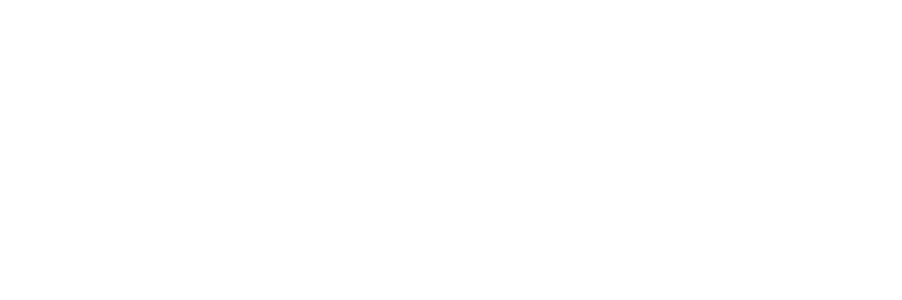
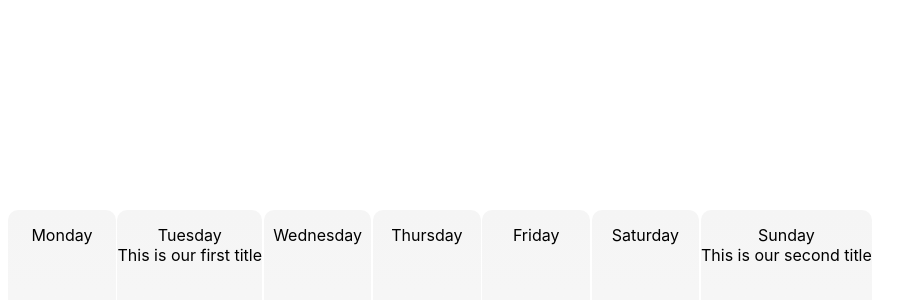
Before and after one commit to JJNR-DEV/qutine, a React (Create React App) app in the folder client/: page / in a window 1280 px wide. Shown: the part 46-346 px from the top of the page, without its empty margins (72-974 px from the left). Built offline with nearby package versions, Linux system fonts and the light colour scheme.

Commit message:
-Created week layout. -Prepared for week goals. -Enabled the possibility to render modules on a given day  based on the state 'weekDays.' -DOES NOT YET place the module in the right time slot.

```diff
--- a/client/src/App.js
+++ b/client/src/App.js
@@ -1,8 +1,10 @@
 import './App.css';
+import Dashboard from './dashboard/Dashboard'
 
 const App = () => {
   return (
     <div className="App">
+      <Dashboard />
     </div>
   );
 }
--- /dev/null
+++ b/client/src/dashboard/Dashboard.js
@@ -0,0 +1,77 @@
+import React, { useState } from 'react';
+import './dashboard.css';
+
+const Dashboard = () => {
+  const [weekDays, setWeekDays] = useState([
+    {day: 'Monday', modules: []},
+    {day: 'Tuesday', modules: [
+      {
+        title: 'This is our first title',
+        day: 'Tuesday',
+        time: {start: 830, end: 1200},
+        repeat: 'everyWeekDay',
+        category: 'home',
+      },
+    ]},
+    {day: 'Wednesday', modules: []},
+    {day: 'Thursday', modules: []},
+    {day: 'Friday', modules: []},
+    {day: 'Saturday', modules: []},
+    {day: 'Sunday', modules: [
+      {
+        title: 'This is our second title',
+        day: 'Sunday',
+        time: {start: 830, end: 1200},
+        repeat: 'everyWeekDay',
+        category: 'home',
+      },
+    ]}]);
+
+  const createHabit = (object) => {
+    const {title, time, repeat, category} = object;
+    const newModule = React.createElement(
+      'div',
+      {
+        className: `habitModule category-${category} repeat-${repeat}`,
+        id: `${time.start}:${time.end}`,
+        key: Date.now(),
+      },
+    title);
+    return newModule;
+  }
+
+  const appendHabitToWeek = (divDay) => {
+    return weekDays.map(day => {
+      return day.modules.map(module => {
+        console.log(module.day, divDay)
+        if(module.day === divDay) {
+          return createHabit(module);
+        }
+        return null;
+      })
+    })
+  }
+
+  const createWeek = () => {
+    return weekDays.map(day => {
+      return React.createElement('div',
+      {
+        className: `weekday ${day.day}`,
+        key: day.day
+      },
+      [day.day, appendHabitToWeek(day.day)]);
+    })
+  }
+
+  return (
+    <div>
+      <div className='weekHabitsContainer'>
+        {createWeek()}
+      </div>
+      <div className='weekGoalsContainer'>
+      </div>
+    </div>
+  )
+}
+
+export default Dashboard;
--- /dev/null
+++ b/client/src/dashboard/dashboard.css
@@ -0,0 +1,19 @@
+.weekHabitsContainer {
+  min-height: 80%;
+  max-width: 70%;
+  display: flex;
+  margin: 20% 0 0 5%;
+  flex-direction: row;
+  justify-content: center;
+  align-items: center;
+}
+
+.weekday {
+  min-width: 12%;
+  min-height: 100%;
+  height: 100vh;
+  background: linear-gradient(#f5f5f5, #ffffff);
+  margin: 0 .1%;
+  padding: 15px 0;
+  border-radius: 10px 10px 0 0;
+}
```
